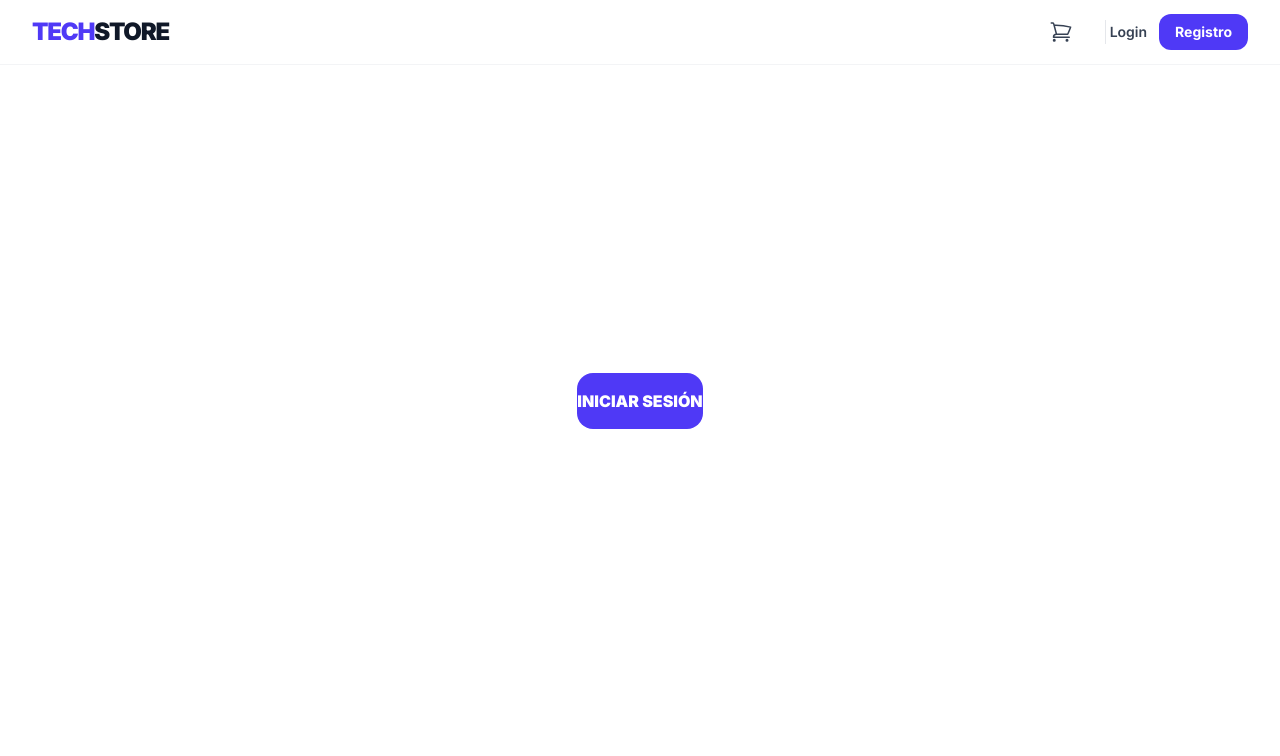
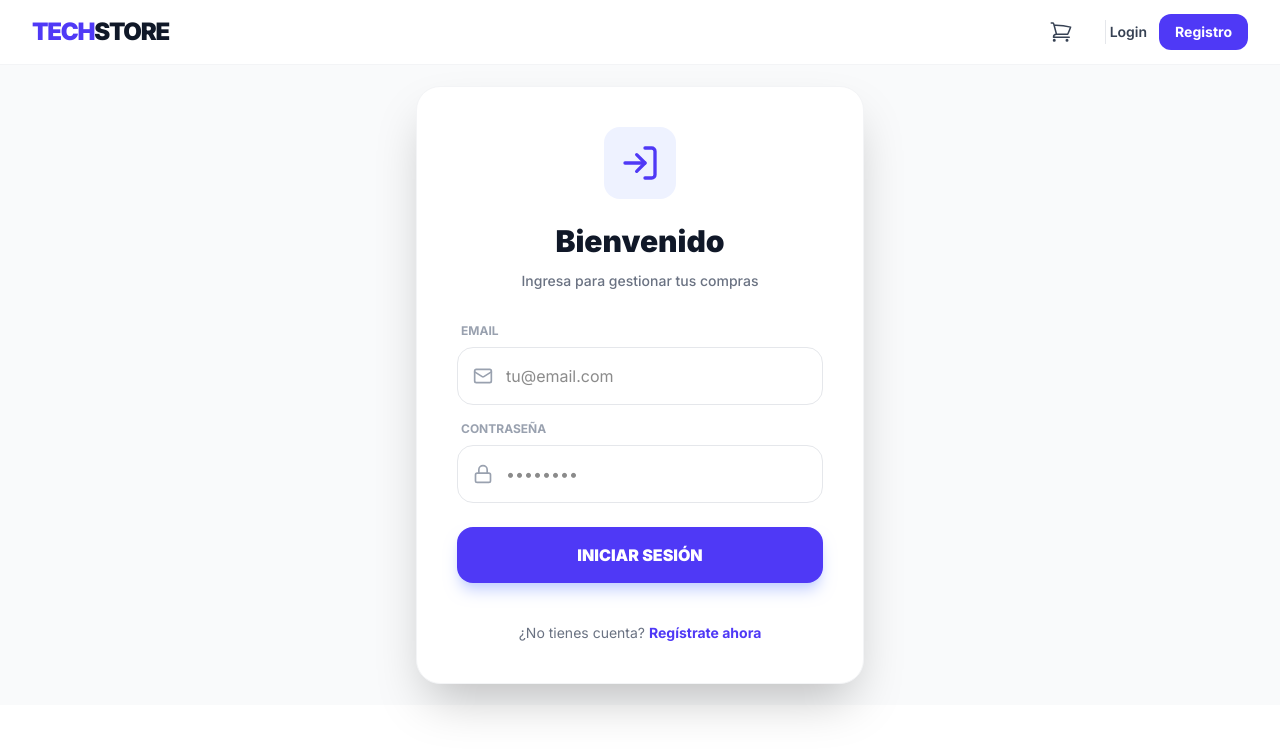
Before and after one commit to mgutierrez1477/mi-ecommerce-pro, a Next.js app in the folder frontend/: page /login in a window 1280 px wide. Shown: the top 756 px of the page. Built offline with nearby package versions, Linux system fonts and the light colour scheme; no server answers.

Commit message:
add: login css

```diff
--- a/frontend/src/app/login/page.tsx
+++ b/frontend/src/app/login/page.tsx
@@ -4,6 +4,7 @@ import { useState, Suspense } from 'react';
 import { useAuthStore } from '@/store/useAuthStore';
 import { useRouter, useSearchParams } from 'next/navigation';
 import api from '@/lib/api';
+import Link from 'next/link';
 import { LogIn, Mail, Lock, Loader2 } from 'lucide-react';
 
 function LoginForm() {
@@ -26,7 +27,7 @@ function LoginForm() {
     setError('');
 
     try {
-      // 1️⃣ Obtener Tokens (Llamada a /api/token/)
+      // 1️⃣ LOGIN → Obtener Tokens
       const response = await api.post('/token/', {
         email,
         password,
@@ -35,41 +36,115 @@ function LoginForm() {
       const { access, refresh } = response.data;
       setTokens(access, refresh);
 
-      // 2️⃣ Obtener datos del usuario (Llamada a /api/me/)
+      // 2️⃣ OBTENER USUARIO (Asegúrate de tener esta ruta en Django)
       try {
         const meResponse = await api.get('/me/');
         setUser(meResponse.data);
       } catch (meErr) {
-        console.warn("Token obtenido, pero la ruta /me/ no respondió correctamente.", meErr);
-        // Si /me/ falla, podrías asignar un usuario temporal o redirigir igual
+        console.warn('Login exitoso, pero fallo al obtener perfil (/me/):', meErr);
       }
 
       router.push('/');
       router.refresh();
 
     } catch (err: any) {
-      console.error('Error en login:', err.response?.data || err.message);
-      setError('Credenciales incorrectas o error de conexión.');
+      console.error('Error en login:', err.response?.data);
+      setError('Credenciales incorrectas o error de servidor. Inténtalo de nuevo.');
     } finally {
       setLoading(false);
     }
   };
 
   return (
-    // ... (El resto de tu código de UI se mantiene igual)
-    <form className="mt-8 space-y-6" onSubmit={handleSubmit}>
-      {/* Tu JSX actual */}
-      <button type="submit" disabled={loading} className="w-full py-4 rounded-2xl bg-indigo-600 text-white font-black">
-         {loading ? <Loader2 className="animate-spin mx-auto" /> : 'INICIAR SESIÓN'}
-      </button>
-    </form>
+    <div className="max-w-md w-full space-y-8 bg-white p-10 rounded-3xl border border-gray-100 shadow-2xl">
+      <div className="text-center">
+        <div className="inline-flex items-center justify-center p-4 bg-indigo-50 rounded-2xl mb-6">
+          <LogIn className="h-10 w-10 text-indigo-600" />
+        </div>
+        <h2 className="text-3xl font-black text-gray-900">Bienvenido</h2>
+        <p className="mt-3 text-sm text-gray-500 font-medium">
+          Ingresa para gestionar tus compras
+        </p>
+      </div>
+
+      {registered && (
+        <div className="bg-green-50 text-green-700 p-4 rounded-xl text-xs font-bold text-center">
+          ¡Cuenta creada! Ya puedes iniciar sesión.
+        </div>
+      )}
+
+      <form className="mt-8 space-y-6" onSubmit={handleSubmit}>
+        {error && (
+          <div className="bg-red-50 text-red-600 p-4 rounded-xl text-xs font-bold text-center">
+            {error}
+          </div>
+        )}
+
+        <div className="space-y-4">
+          <div>
+            <label className="text-xs font-bold text-gray-400 uppercase ml-1 mb-2 block">
+              Email
+            </label>
+            <div className="relative">
+              <Mail className="absolute left-4 top-1/2 -translate-y-1/2 h-5 w-5 text-gray-400" />
+              <input
+                type="email"
+                required
+                placeholder="tu@email.com"
+                className="w-full pl-12 pr-4 py-4 border border-gray-200 rounded-2xl focus:ring-2 focus:ring-indigo-500 focus:border-transparent outline-none transition-all"
+                value={email}
+                onChange={(e) => setEmail(e.target.value)}
+              />
+            </div>
+          </div>
+
+          <div>
+            <label className="text-xs font-bold text-gray-400 uppercase ml-1 mb-2 block">
+              Contraseña
+            </label>
+            <div className="relative">
+              <Lock className="absolute left-4 top-1/2 -translate-y-1/2 h-5 w-5 text-gray-400" />
+              <input
+                type="password"
+                required
+                placeholder="••••••••"
+                className="w-full pl-12 pr-4 py-4 border border-gray-200 rounded-2xl focus:ring-2 focus:ring-indigo-500 focus:border-transparent outline-none transition-all"
+                value={password}
+                onChange={(e) => setPassword(e.target.value)}
+              />
+            </div>
+          </div>
+        </div>
+
+        <button
+          type="submit"
+          disabled={loading}
+          className="w-full py-4 rounded-2xl bg-indigo-600 text-white font-black hover:bg-indigo-700 transition-colors shadow-lg shadow-indigo-200 disabled:opacity-50 disabled:cursor-not-allowed"
+        >
+          {loading ? (
+            <Loader2 className="animate-spin mx-auto h-6 w-6" />
+          ) : (
+            'INICIAR SESIÓN'
+          )}
+        </button>
+
+        <div className="text-center pt-4">
+          <p className="text-sm text-gray-500">
+            ¿No tienes cuenta?{' '}
+            <Link href="/register" className="font-bold text-indigo-600 hover:underline">
+              Regístrate ahora
+            </Link>
+          </p>
+        </div>
+      </form>
+    </div>
   );
 }
 
 export default function LoginPage() {
   return (
-    <div className="min-h-[80vh] flex items-center justify-center px-4">
-      <Suspense fallback={<div>Cargando...</div>}>
+    <div className="min-h-[80vh] flex items-center justify-center px-4 bg-gray-50">
+      <Suspense fallback={<div className="text-indigo-600 font-bold">Cargando formulario...</div>}>
         <LoginForm />
       </Suspense>
     </div>
```
